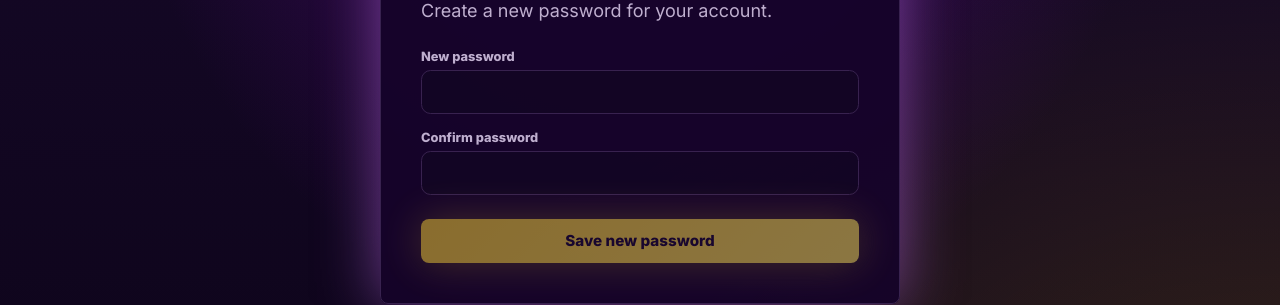
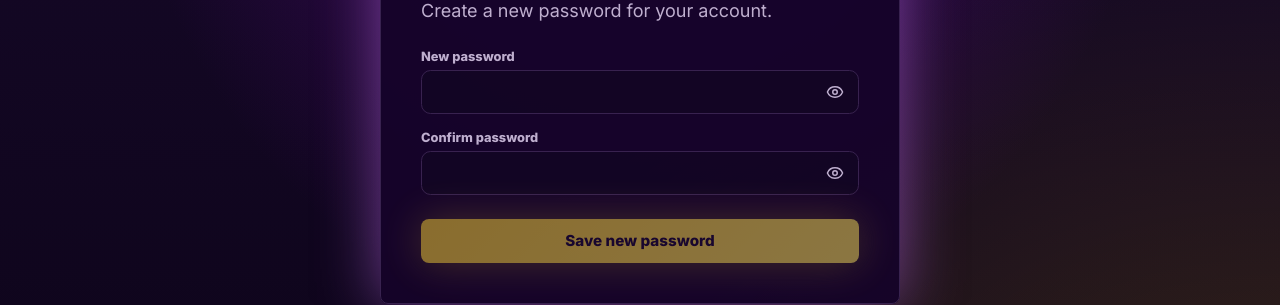
Before and after one commit to gisela-lucena/filmera-frontend, a React (Vite) app: page /reset-password in a window 1280 px wide. Shown: the part 331-636 px from the top of the page. Built offline with nearby package versions, Linux system fonts and the light colour scheme; no server answers.

Commit message:
adds password visuzlization and confirmation

```diff
--- a/src/components/Login/Login.jsx
+++ b/src/components/Login/Login.jsx
@@ -1,6 +1,7 @@
 import { useState } from "react";
 import Modal from "../Modal/Modal";
 import { Button } from "../ui/Button";
+import PasswordInput from "../ui/PasswordInput";
 import { useNavigate } from "react-router-dom";
 
 const Login = ({ open, onClose, onSwitchToRegister, onLogin,
@@ -52,12 +53,11 @@ const Login = ({ open, onClose, onSwitchToRegister, onLogin,
                 </div>
                 <div className="modal__field">
                     <label className="modal__label" htmlFor="login-password">Password</label>
-                    <input
+                    <PasswordInput
                         id="login-password"
-                        type="password"
-                        className="modal__input"
                         value={password}
                         onChange={(e) => setPassword(e.target.value)}
+                        autoComplete="current-password"
                         required
                     />
                     <div className="modal__help">
--- a/src/components/Modal/modal.css
+++ b/src/components/Modal/modal.css
@@ -74,6 +74,7 @@
   color: hsl(var(--muted-foreground));
 }
 .modal__input {
+  width: 100%;
   height: 2.75rem;
   padding: 0 0.875rem;
   border-radius: 0.6rem;
@@ -88,6 +89,48 @@
   outline: none;
   border-color: hsl(var(--primary-glow));
   box-shadow: 0 0 0 3px hsl(var(--primary) / 0.25);
+}
+.password-input {
+  position: relative;
+}
+.password-input__field {
+  padding-right: 2.875rem;
+}
+.password-input__toggle {
+  position: absolute;
+  top: 50%;
+  right: 0.5rem;
+  width: 2rem;
+  height: 2rem;
+  padding: 0;
+  transform: translateY(-50%);
+  display: grid;
+  place-items: center;
+  border: 0;
+  border-radius: 0.4rem;
+  background: transparent;
+  color: hsl(var(--muted-foreground));
+  cursor: pointer;
+  transition: var(--transition-smooth);
+}
+.password-input__toggle:hover {
+  background: rgb(255 255 255 / 0.06);
+  color: hsl(var(--foreground));
+}
+.password-input__toggle:focus-visible {
+  outline: 2px solid hsl(var(--primary-glow));
+  outline-offset: 1px;
+}
+.modal__validation {
+  margin: 0;
+  font-size: 0.75rem;
+  font-weight: 600;
+}
+.modal__validation--success {
+  color: hsl(145 65% 58%);
+}
+.modal__validation--error {
+  color: hsl(0 82% 68%);
 }
 .modal__submit {
   margin-top: 0.5rem;
--- a/src/components/Register/Register.jsx
+++ b/src/components/Register/Register.jsx
@@ -1,25 +1,42 @@
 import { useState } from "react";
 import Modal from "../Modal/Modal";
 import { Button } from "../ui/Button";
+import PasswordInput from "../ui/PasswordInput";
 import api from "../../utils/Api";
 
 const Register = ({ open, onClose, onSwitchToLogin, setTooltip = () => {} }) => {
     const [name, setName] = useState("");
     const [email, setEmail] = useState("");
     const [password, setPassword] = useState("");
+    const [confirmPassword, setConfirmPassword] = useState("");
+    const hasPasswordConfirmation = confirmPassword.length > 0;
+    const passwordsMatch = password === confirmPassword;
 
     const isFormValid =
         email.trim() &&
         password.trim() &&
-        password.length >= 8;
+        password.length >= 8 &&
+        confirmPassword.length >= 8 &&
+        passwordsMatch;
 
     const handleSubmit = async (e) => {
         e.preventDefault();
+
+        if (!passwordsMatch) {
+            setTooltip({
+                isOpen: true,
+                isSuccess: false,
+                message: "Passwords do not match.",
+            });
+            return;
+        }
+
         try {
             await api.signup({ name, email, password });
             setName("");
             setEmail("");
             setPassword("");
+            setConfirmPassword("");
             onSwitchToLogin();
 
             setTooltip({
@@ -65,15 +82,36 @@ const Register = ({ open, onClose, onSwitchToLogin, setTooltip = () => {} }) =>
                 </div>
                 <div className="modal__field">
                     <label className="modal__label" htmlFor="register-password">Password</label>
-                    <input
+                    <PasswordInput
                         id="register-password"
-                        type="password"
-                        className="modal__input"
                         value={password}
                         onChange={(e) => setPassword(e.target.value)}
+                        autoComplete="new-password"
                         required
                         minLength={8}
                     />
+                </div>
+                <div className="modal__field">
+                    <label className="modal__label" htmlFor="register-confirm-password">Confirm password</label>
+                    <PasswordInput
+                        id="register-confirm-password"
+                        value={confirmPassword}
+                        onChange={(e) => setConfirmPassword(e.target.value)}
+                        autoComplete="new-password"
+                        minLength={8}
+                        required
+                        aria-invalid={hasPasswordConfirmation && !passwordsMatch}
+                        aria-describedby={hasPasswordConfirmation ? "register-password-match" : undefined}
+                    />
+                    {hasPasswordConfirmation && (
+                        <p
+                            id="register-password-match"
+                            className={`modal__validation ${passwordsMatch ? "modal__validation--success" : "modal__validation--error"}`}
+                            role="status"
+                        >
+                            {passwordsMatch ? "Passwords match." : "Passwords do not match."}
+                        </p>
+                    )}
                 </div>
                 <Button type="submit" variant="hero" size="md" className="modal__submit" disabled={!isFormValid}>
                     Create account
--- /dev/null
+++ b/src/components/ui/PasswordInput.jsx
@@ -0,0 +1,31 @@
+import { useState } from "react";
+import { Eye, EyeOff } from "lucide-react";
+
+const PasswordInput = ({ id, className = "", ...props }) => {
+    const [isVisible, setIsVisible] = useState(false);
+    const visibilityLabel = isVisible ? "Hide password" : "Show password";
+
+    return (
+        <div className="password-input">
+            <input
+                {...props}
+                id={id}
+                type={isVisible ? "text" : "password"}
+                className={`modal__input password-input__field ${className}`.trim()}
+            />
+            <button
+                type="button"
+                className="password-input__toggle"
+                onClick={() => setIsVisible((visible) => !visible)}
+                aria-label={visibilityLabel}
+                title={visibilityLabel}
+                aria-controls={id}
+                aria-pressed={isVisible}
+            >
+                {isVisible ? <EyeOff size={18} /> : <Eye size={18} />}
+            </button>
+        </div>
+    );
+};
+
+export default PasswordInput;
--- a/src/pages/ResetPassword/ResetPassword.jsx
+++ b/src/pages/ResetPassword/ResetPassword.jsx
@@ -2,6 +2,7 @@ import { useMemo, useState } from "react";
 import { Link, useNavigate, useSearchParams } from "react-router-dom";
 import api from "../../utils/Api";
 import { Button } from "../../components/ui/Button";
+import PasswordInput from "../../components/ui/PasswordInput";
 
 const ResetPassword = ({ setTooltip = () => { } }) => {
     const [searchParams] = useSearchParams();
@@ -10,12 +11,14 @@ const ResetPassword = ({ setTooltip = () => { } }) => {
     const [password, setPassword] = useState("");
     const [confirmPassword, setConfirmPassword] = useState("");
     const [isSubmitting, setIsSubmitting] = useState(false);
+    const hasPasswordConfirmation = confirmPassword.length > 0;
+    const passwordsMatch = password === confirmPassword;
 
     const isFormValid =
         token &&
         password.length >= 8 &&
         confirmPassword.length >= 8 &&
-        password === confirmPassword;
+        passwordsMatch;
 
     const handleSubmit = async (e) => {
         e.preventDefault();
@@ -29,7 +32,7 @@ const ResetPassword = ({ setTooltip = () => { } }) => {
             return;
         }
 
-        if (password !== confirmPassword) {
+        if (!passwordsMatch) {
             setTooltip({
                 isOpen: true,
                 isSuccess: false,
@@ -69,27 +72,36 @@ const ResetPassword = ({ setTooltip = () => { } }) => {
                 <form className="modal__form" onSubmit={handleSubmit}>
                     <div className="modal__field">
                         <label className="modal__label" htmlFor="reset-password">New password</label>
-                        <input
+                        <PasswordInput
                             id="reset-password"
-                            type="password"
-                            className="modal__input"
                             value={password}
                             onChange={(e) => setPassword(e.target.value)}
+                            autoComplete="new-password"
                             minLength={8}
                             required
                         />
                     </div>
                     <div className="modal__field">
                         <label className="modal__label" htmlFor="reset-confirm-password">Confirm password</label>
-                        <input
+                        <PasswordInput
                             id="reset-confirm-password"
-                            type="password"
-                            className="modal__input"
                             value={confirmPassword}
                             onChange={(e) => setConfirmPassword(e.target.value)}
+                            autoComplete="new-password"
                             minLength={8}
                             required
+                            aria-invalid={hasPasswordConfirmation && !passwordsMatch}
+                            aria-describedby={hasPasswordConfirmation ? "reset-password-match" : undefined}
                         />
+                        {hasPasswordConfirmation && (
+                            <p
+                                id="reset-password-match"
+                                className={`modal__validation ${passwordsMatch ? "modal__validation--success" : "modal__validation--error"}`}
+                                role="status"
+                            >
+                                {passwordsMatch ? "Passwords match." : "Passwords do not match."}
+                            </p>
+                        )}
                     </div>
                     <Button
                         type="submit"
```
